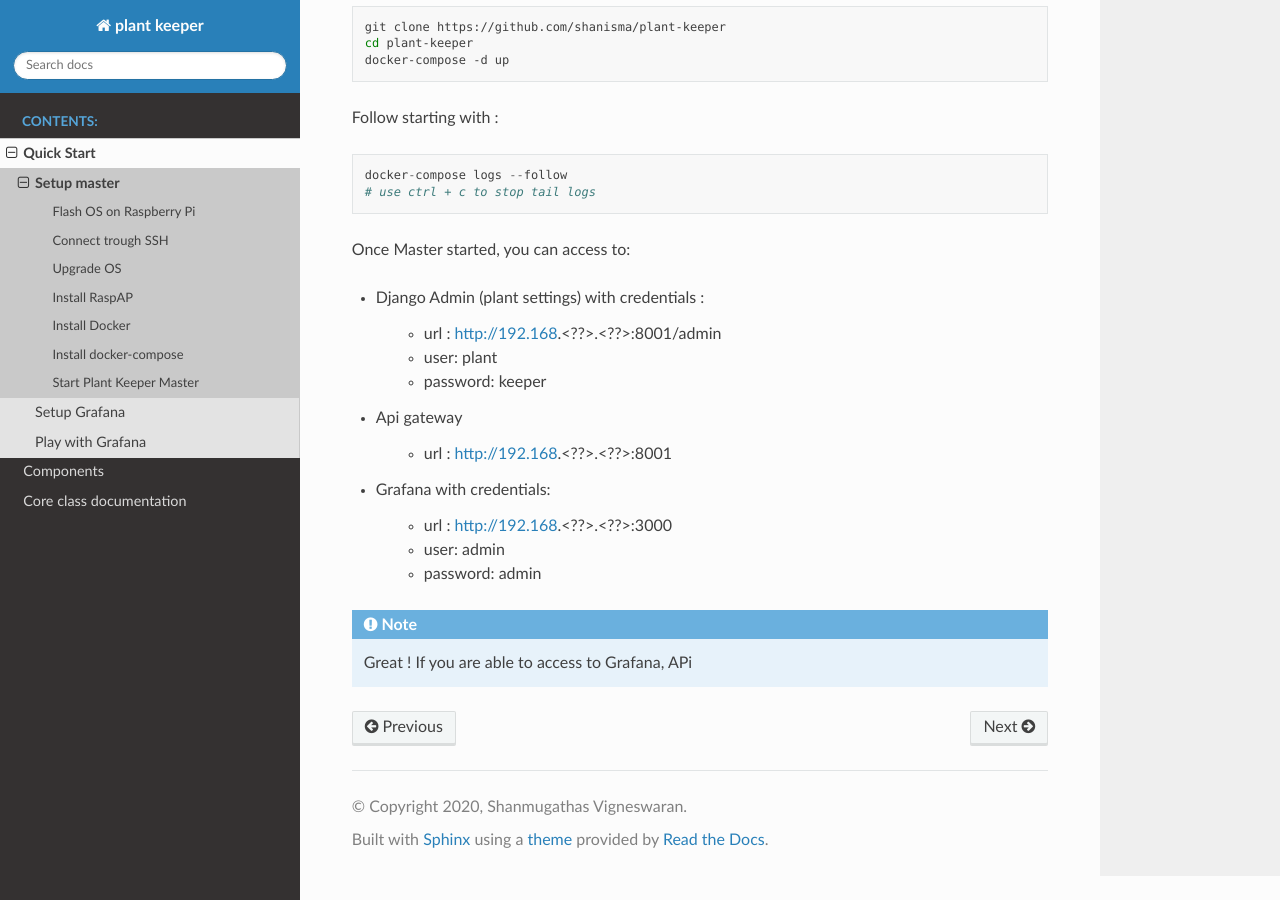
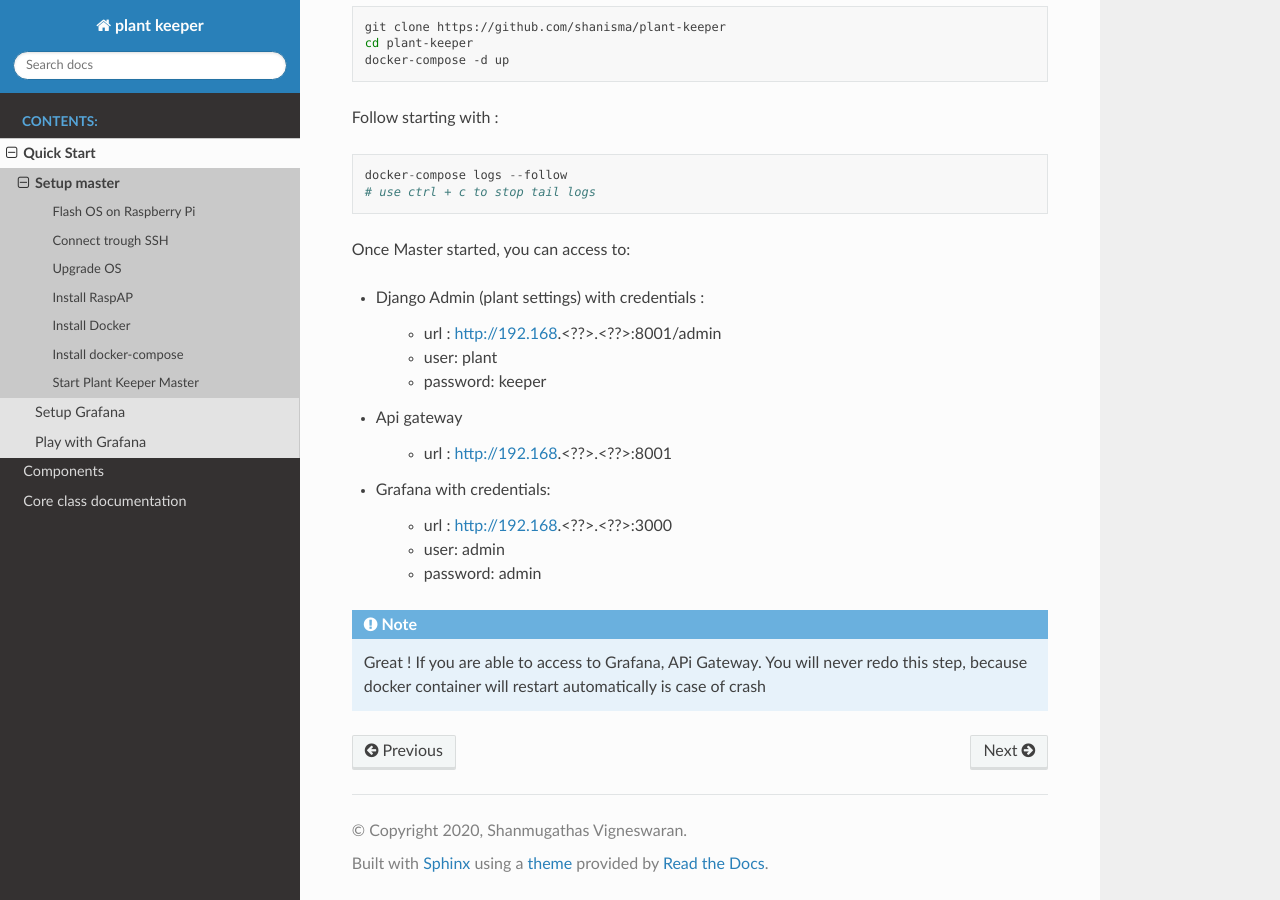
Before and after one commit to One-Green/core-api-gateway, a Sphinx documentation site: the page built from docs/quickstart/setup_master.rst, in a window 1280 px wide and 900 px high, scrolled down 4186 px. Built offline with Sphinx 7.4.7 and the Read the Docs theme 2.0.0, drawn with Linux system fonts in a browser that asks for light colours.

Commit message:
docs(quickstart/*): updates

```diff
--- a/docs/index.rst
+++ b/docs/index.rst
@@ -31,9 +31,9 @@ Repository : https://github.com/shanisma/pk-node-client
 
 Import client, select Node Type (sprinkler, water pump, cooler, heater ...)
 
-Reuse:
+You can reuse:
 
-- sensors + codes to push to **Master**
+- Sensors and codes,  to push to **Master**
 
 - Pin Out needed to be activated/deactivated
 
--- a/docs/quickstart/setup_grafana.rst
+++ b/docs/quickstart/setup_grafana.rst
@@ -102,3 +102,8 @@ Loki light weight, power full is distributed logs system
     :scale: 300
     :align: center
     :alt: loki_datasource
+
+
+.. note::
+
+    You will never redo this step. Grafana data is saved on persistent volume
--- a/docs/quickstart/setup_master.rst
+++ b/docs/quickstart/setup_master.rst
@@ -237,4 +237,5 @@ Once Master started, you can access to:
 
 .. note::
 
-    Great ! If you are able to access to Grafana, APi
+    Great ! If you are able to access to Grafana, APi Gateway.
+    You will never redo this step, because docker container will restart automatically is case of crash
```
